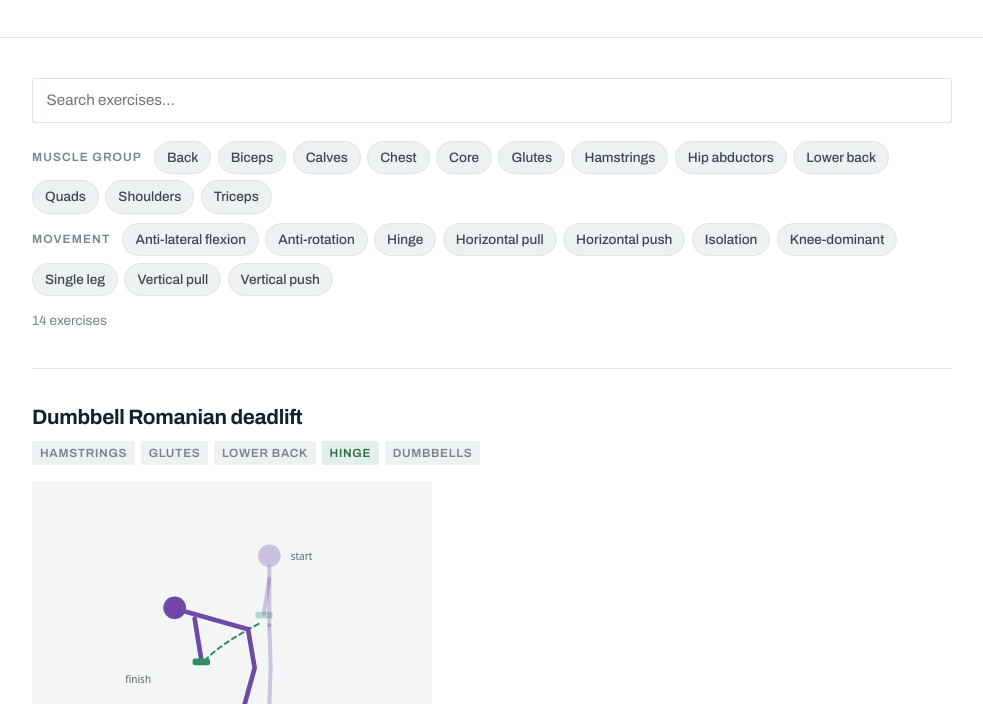
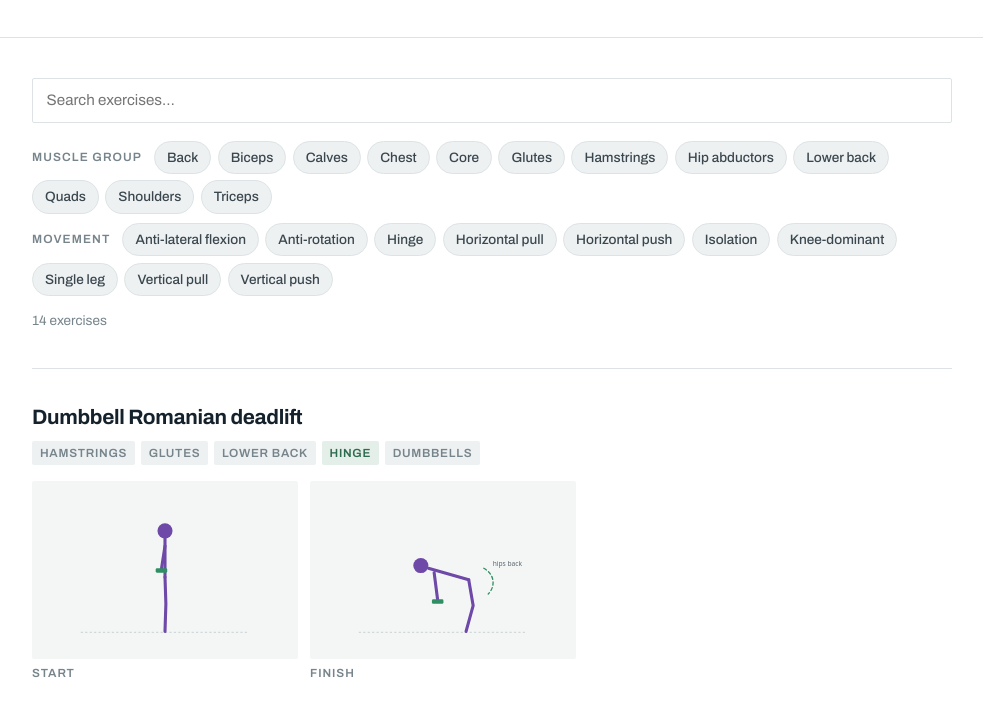
Before and after one commit to kianrogerdi/fitness, a plain HTML site: page index.html in a window 1280 px wide. Shown: the part 216-920 px from the top of the page, without its empty margins (148-1131 px from the left). Drawn offline with nearby package versions, Linux system fonts and the light colour scheme.

Commit message:
Add files via upload

```diff
--- a/index.html
+++ b/index.html
@@ -125,10 +125,17 @@
     padding:.2rem .5rem;border-radius:2px;background:var(--chip);color:var(--mute);
   }
   .tag.pattern{background:var(--signal-soft);color:var(--signal)}
-  .shots{margin:0 0 1.5rem;max-width:25rem}
+  .shots{
+    display:grid;grid-template-columns:1fr 1fr;gap:.75rem;margin:0 0 1.5rem;max-width:34rem;
+  }
+  .shots figure{margin:0}
   .shots img{
     display:block;width:100%;aspect-ratio:3/2;object-fit:contain;background:var(--panel);
     border-radius:2px;
+  }
+  .shots figcaption{
+    font-size:.74rem;font-weight:600;letter-spacing:.08em;text-transform:uppercase;
+    color:var(--mute);margin-top:.35rem;
   }
   .shots .missing{
     display:flex;align-items:center;justify-content:center;text-align:center;
@@ -197,9 +204,12 @@
 <script>
 /* ============================================================
    EXERCISES — edit this list to add or change exercises.
-   slug       used for the illustration filename: images/<slug>.svg
-   image      optional — set it to use a different file, e.g. a photo:
-              image: "images/leg-press.jpg"
+   slug       used for the two illustration filenames:
+              images/<slug>-start.svg and images/<slug>-end.svg
+   image      optional — override either file, e.g. with photos:
+              image: { start: "images/leg-press-start.jpg",
+                       end:   "images/leg-press-end.jpg" }
+   captions   optional — defaults to ["Start", "Finish"]
    categories muscle groups — these build the first filter row
    patterns   movement patterns — these build the second filter row
    ============================================================ */
@@ -489,9 +499,16 @@ qInput.addEventListener("input", e => { state.q = e.target.value.toLowerCase().t
 function esc(s){ return String(s).replace(/[&<>"']/g, c => ({ "&":"&amp;","<":"&lt;",">":"&gt;",'"':"&quot;","'":"&#39;" }[c])); }
 
 function shots(ex) {
-  const src = ex.image || ("images/" + ex.slug + ".svg");
-  return `<img src="${src}" alt="${esc(ex.name)}" loading="lazy"
-       onerror="this.outerHTML='<div class=\\'missing\\'>${esc(src)}</div>'">`;
+  const img = ex.image || {};
+  const caps = ex.captions || ["Start", "Finish"];
+  return ["start", "end"].map((k, i) => {
+    const src = img[k] || ("images/" + ex.slug + "-" + k + ".svg");
+    return `<figure>
+      <img src="${src}" alt="${esc(ex.name)}, ${esc(caps[i])}" loading="lazy"
+           onerror="this.outerHTML='<div class=\\'missing\\'>${esc(src)}</div>'">
+      <figcaption>${esc(caps[i])}</figcaption>
+    </figure>`;
+  }).join("");
 }
 
 function card(ex) {
```
Also changed, not shown: images/dumbbell-bench-press-end.svg (added), images/dumbbell-bench-press-start.svg (added), images/dumbbell-romanian-deadlift-end.svg (added), images/dumbbell-romanian-deadlift-start.svg (added), images/hip-thrust-end.svg (added), images/hip-thrust-start.svg (added), images/pallof-press-end.svg (added), images/pallof-press-start.svg (added), images/side-plank-end.svg (added), images/side-plank-start.svg (added), images/single-arm-row-end.svg (added), images/single-arm-row-start.svg (added), images/single-leg-rdl-end.svg (added), images/single-leg-rdl-start.svg (added), 4 more files.
